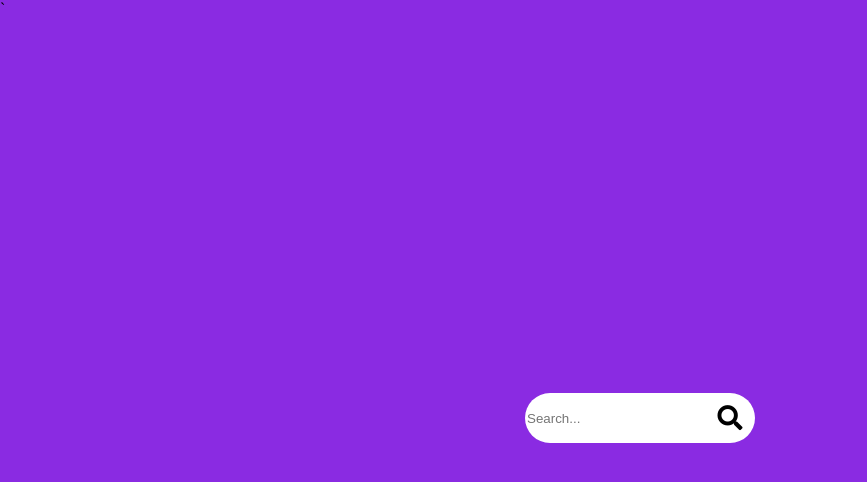
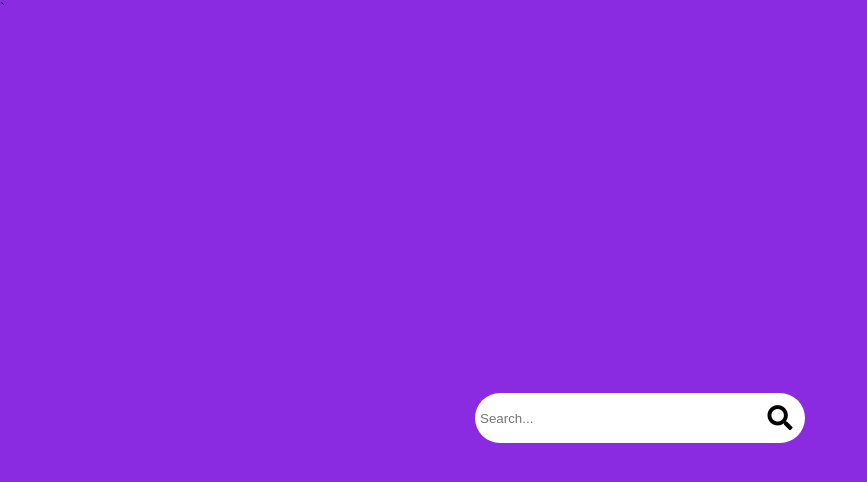
Before and after one commit to Cybaries/50Days50Projects, a plain HTML site: page Hidden Search Bar/index.html in a window 1280 px wide. Both pictures are taken after a click on the button 642 px from the left and 418 px from the top of the page. Shown: the whole page, without its empty margins (0-867 px from the left). Drawn offline with Linux system fonts and the light colour scheme; a web font is replaced by a local one.

Commit message:
Updated style.css

```diff
--- a/Hidden Search Bar/style.css
+++ b/Hidden Search Bar/style.css
@@ -35,12 +35,12 @@ button{
     width: 0px;
     height: 50px;
     visibility: hidden;
-    padding: 2px;
-    transition: width 0.4s ease-in;
+    padding: 5px;
+    transition: width 0.6s ease-in;
     border: 0;
 }
 .search-bar{
-    width: 180px;
+    width: 280px;
     visibility: visible;
     border-top-left-radius: 25px;
     border-bottom-left-radius: 25px;
```
